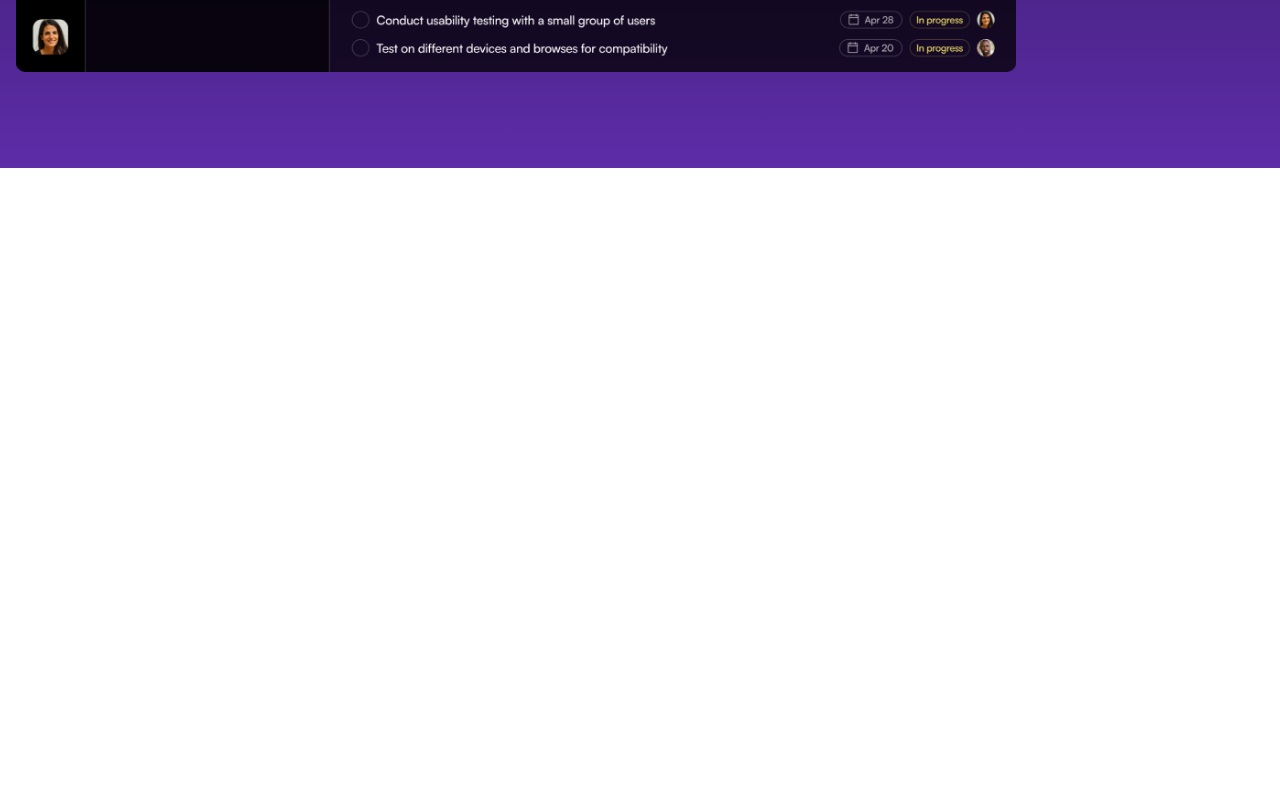
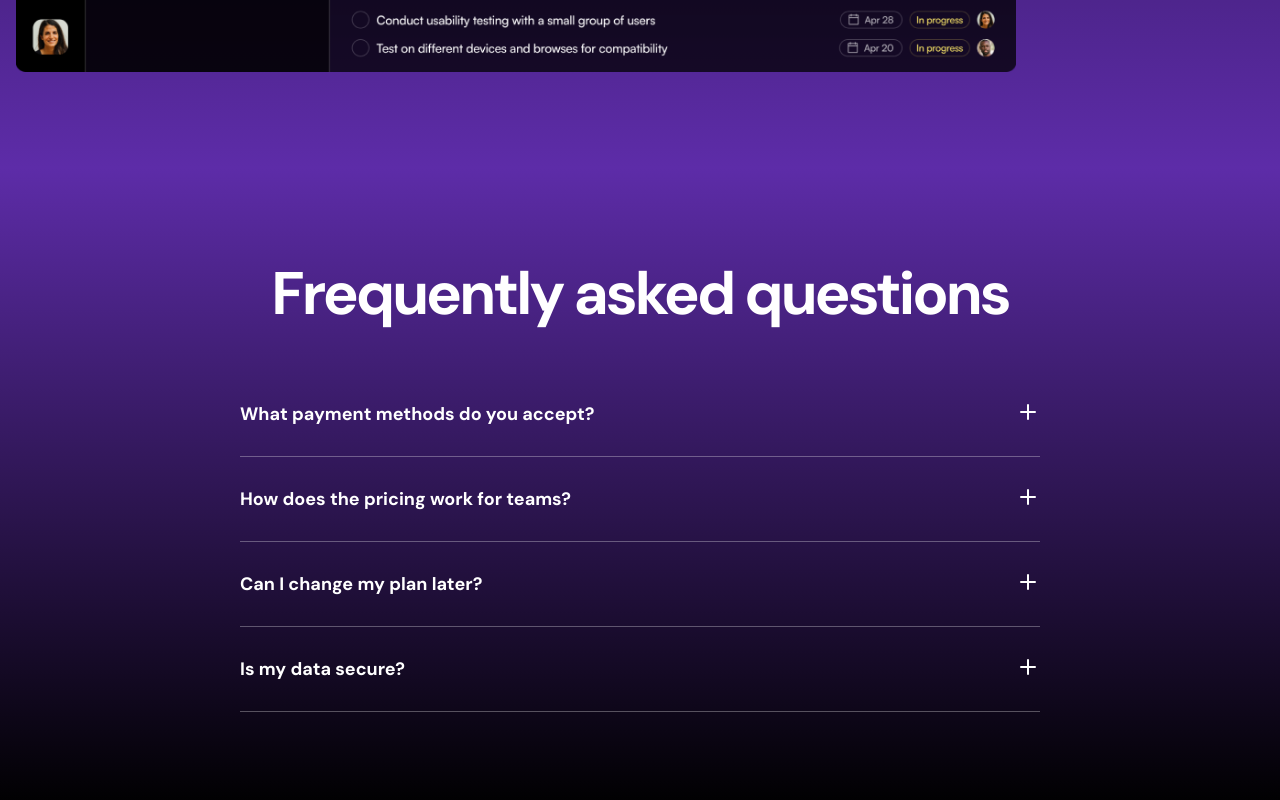
Before and after one commit to kendevops/Saas-Animate, a Next.js app: page / in a window 1280 px wide. Shown: the part 2629-3429 px from the top of the page. Before the commit the page ends 2797 px from the top, so only its background shows below. Built offline with nearby package versions, Linux system fonts and the light colour scheme.

Commit message:
created the FAQ section

```diff
--- a/src/components/FAQs.tsx
+++ b/src/components/FAQs.tsx
@@ -1,3 +1,10 @@
+"use client";
+
+import React from "react";
+import PlusIcon from "../../public/assets/icons/plus.svg";
+import MinusIcon from "../../public/assets/icons/minus.svg";
+import clsx from "clsx";
+
 const items = [
   {
     question: "What payment methods do you accept?",
@@ -21,6 +28,44 @@
   },
 ];
 
+const AccordionItem = ({
+  question,
+  answer,
+}: {
+  question: string;
+  answer: string;
+}) => {
+  const [isOpen, setIsOpen] = React.useState(false);
+
+  return (
+    <div
+      className="py-7 border-b border-white/30 cursor-pointer"
+      onClick={() => setIsOpen(!isOpen)}
+    >
+      <div className="flex items-cente">
+        <span className="flex-1 text-lg font-bold">{question}</span>
+        {!isOpen ? <PlusIcon /> : <MinusIcon />}
+      </div>
+      <div className={clsx("mt-4", { hidden: !isOpen, "": isOpen === true })}>
+        {answer}
+      </div>
+    </div>
+  );
+};
+
 export const FAQs = () => {
-  return null;
+  return (
+    <section className="bg-black text-white bg-gradient-to-b from-[#5D2CA8] to-black py-[72px] sm:py-24">
+      <div className="container">
+        <h2 className="text-center text-5xl sm:text-6xl font-bold tracking-tighter">
+          Frequently asked questions
+        </h2>
+        <div className="mt-12 max-w-[648px] lg:max-w-[800px] mx-auto">
+          {items.map(({ question, answer }) => (
+            <AccordionItem question={question} answer={answer} key={question} />
+          ))}
+        </div>
+      </div>
+    </section>
+  );
 };
```
